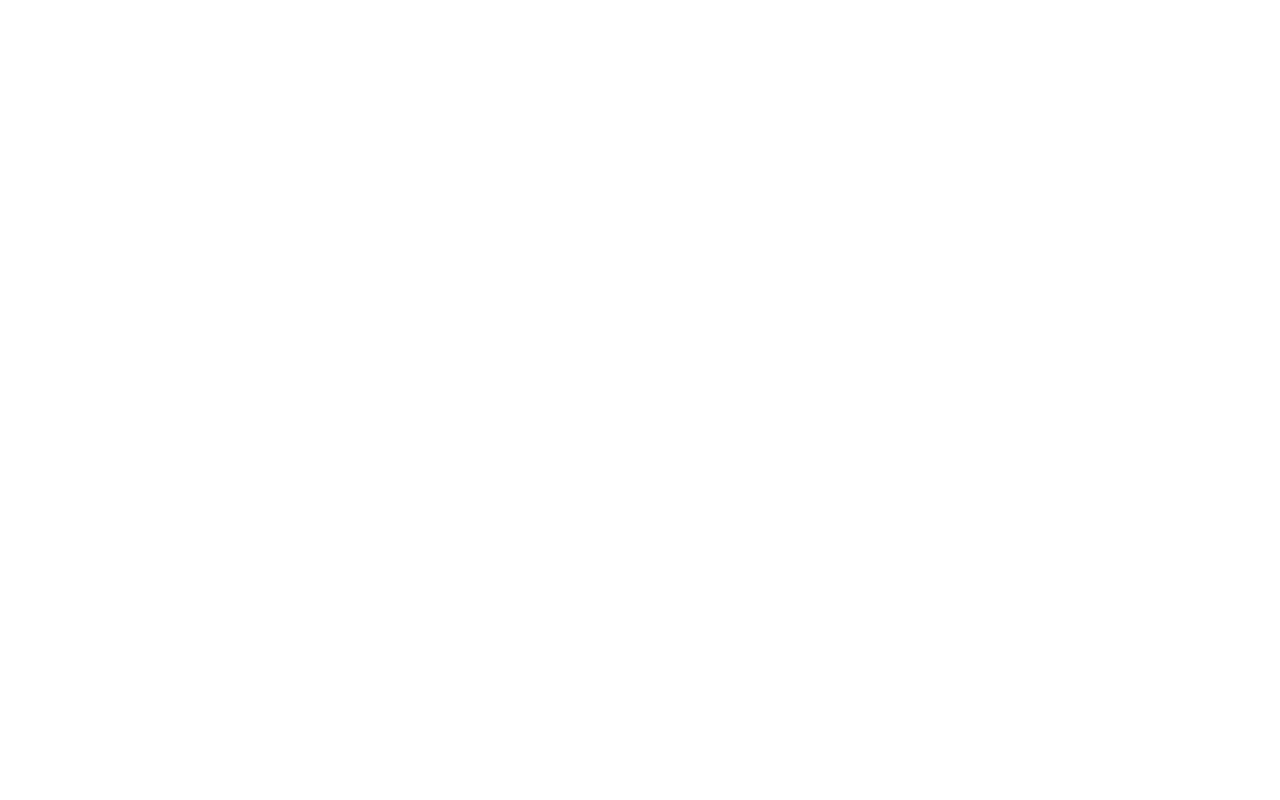
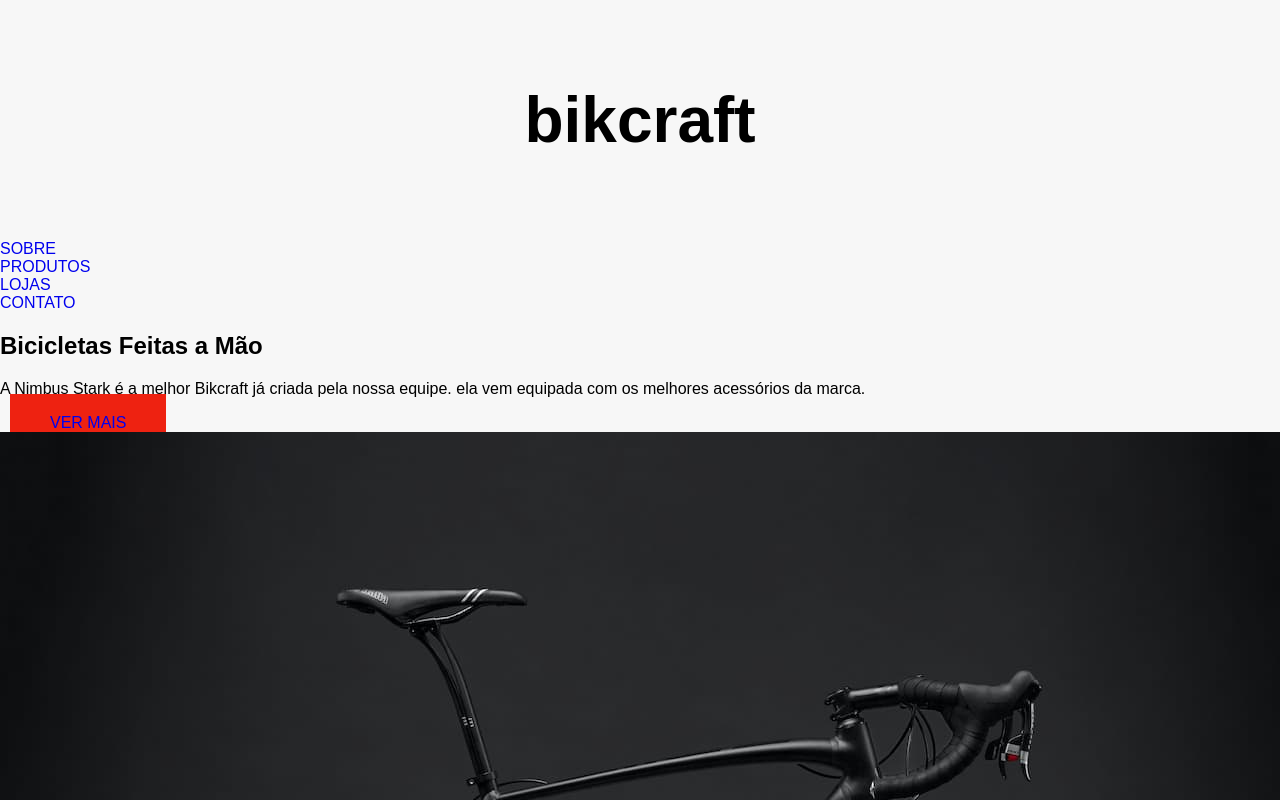
Before and after one commit to MahAzevedo/web, a plain HTML site: page bikcraft/bikcraft.html in a window 1280 px wide. Shown: the top 800 px of the page. Drawn offline with Linux system fonts and the light colour scheme.

Commit message:
modified: html & css

```diff
--- a/bikcraft/bikcraft.css
+++ b/bikcraft/bikcraft.css
@@ -0,0 +1,27 @@
+body {
+  background-color: #f7f7f7;
+  /* color: #c6c6c6; */
+  font-family: Arial, Helvetica, sans-serif;
+  max-width: 1000vh;
+  margin: 0px;
+}
+
+h1 {
+  color: black;
+  font-size: 64px;
+  text-align: center;
+  padding: 40px;
+}
+.grid {
+}
+.itens {
+  text-decoration: none;
+  display: flex;
+}
+
+.verMais {
+  background: #ee2211;
+  text-decoration: none;
+  padding: 20px 40px;
+  margin: 10px;
+}
--- a/bikcraft/bikcraft.html
+++ b/bikcraft/bikcraft.html
@@ -5,10 +5,26 @@
   <meta charset="UTF-8">
   <meta name="viewport" content="width=device-width, initial-scale=1.0">
   <title>Bikcraft</title>
+  <link rel="stylesheet" href="/bikcraft/bikcraft.css">
 </head>
 
 <body>
 
+  <h1>bikcraft</h1>
+
+  <div class="grid">
+    <a class="itens" href="/">SOBRE</a>
+    <a class="itens" href="/">PRODUTOS</a>
+    <a class="itens" href="/">LOJAS</a>
+    <a class="itens" href="/">CONTATO</a>
+  </div>
+
+  <div class="item2">
+    <h2>Bicicletas Feitas a Mão</h2>
+    <p>A Nimbus Stark é a melhor Bikcraft já criada pela nossa equipe. ela vem equipada com os melhores acessórios da marca.</p>
+    <a class="verMais" href="/">VER MAIS</a>
+    <img class="imgBike" src="/bikcraft/img/bicicleta copy.jpg" alt="Bicicleta">
+  </div>
 </body>
 
 </html>
```
